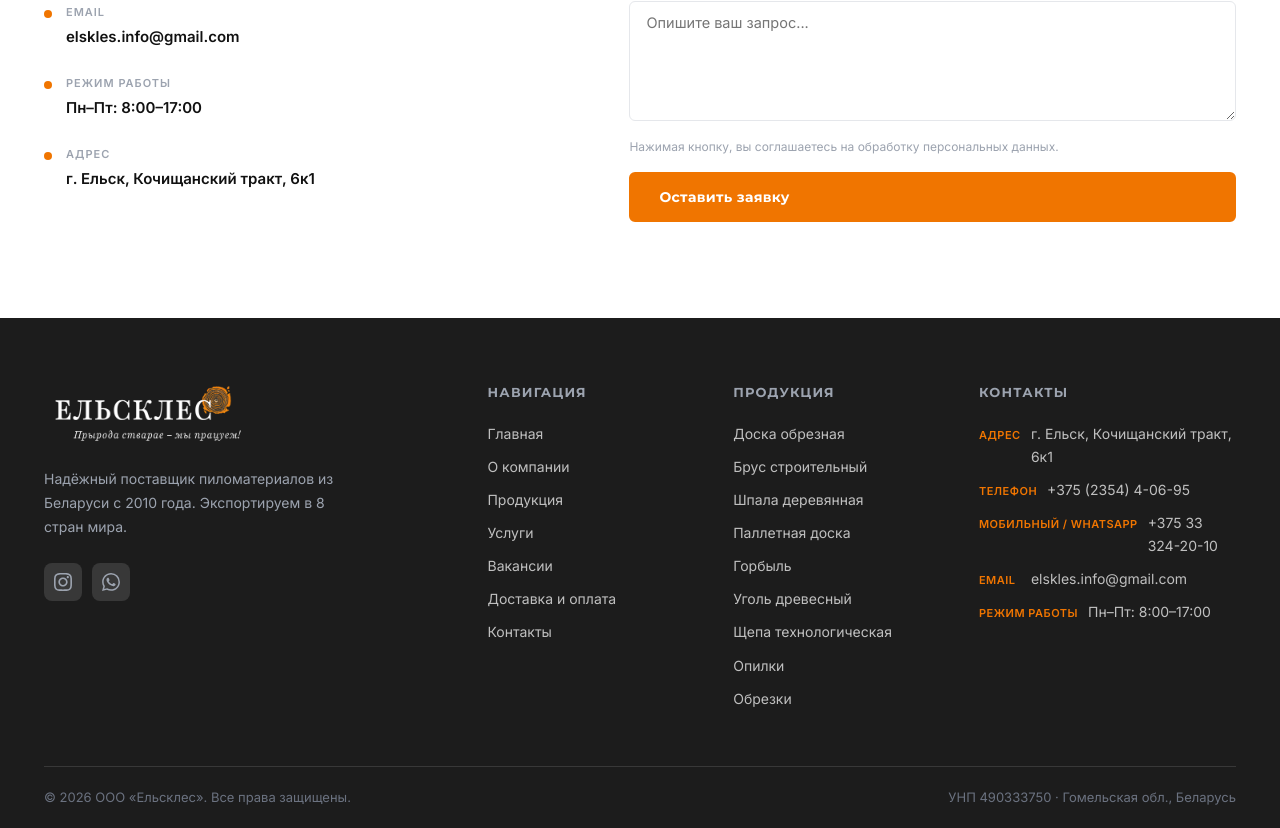
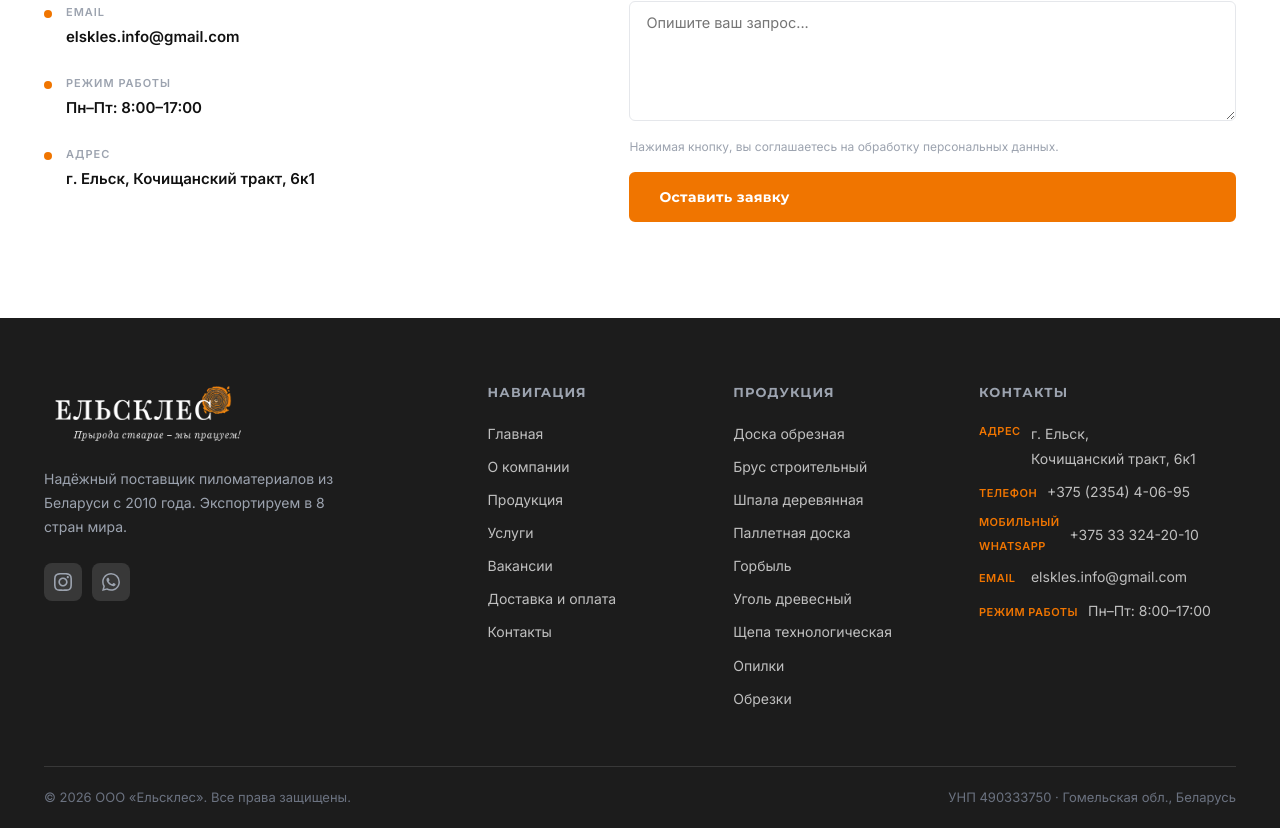
Before and after one commit to Arirx/diploma-project, a React (Create React App) app: page / in a window 1280 px wide. Shown: the part 4220-5048 px from the top of the page. Built offline with nearby package versions, Linux system fonts and the light colour scheme; the HTML template or start-up script is replaced by a standard one.

Commit message:
add upd style footer

```diff
--- a/src/components/Footer.js
+++ b/src/components/Footer.js
@@ -77,17 +77,27 @@ export default function Footer() {
           {/* Contacts */}
           <div>
             <div className="footer__col-title">{t('footer.contact')}</div>
-            <div className="footer__contact-item">
+            <div className="footer__contact-item footer__contact-item--top">
               <span className="footer__contact-label">{t('contacts.address')}</span>
-              <span>{t('footer.address')}</span>
+              <span className="footer__address">
+                <span>{t('footer.addressCity')}</span>
+                <span>{t('footer.addressStreet')}</span>
+              </span>
             </div>
             <div className="footer__contact-item">
               <span className="footer__contact-label">{t('contacts.phone')}</span>
               <a href="tel:+375235440695">+375 (2354) 4-06-95</a>
             </div>
-            <div className="footer__contact-item">
-              <span className="footer__contact-label">{t('contacts.mobile')}</span>
-              <a href="tel:+375333242010">+375 33 324-20-10</a>
+            <div className="footer__contact-item footer__contact-item--wa">
+              <div className="footer__wa-labels">
+                <span className="footer__contact-label">{t('contacts.mobileLabel')}</span>
+                <span className="footer__contact-label footer__contact-label--wa">
+                  WhatsApp
+                </span>
+              </div>
+              <a href="https://wa.me/375333242010" target="_blank" rel="noopener noreferrer">
+                +375 33 324-20-10
+              </a>
             </div>
             <div className="footer__contact-item">
               <span className="footer__contact-label">Email</span>
--- a/src/i18n/by.js
+++ b/src/i18n/by.js
@@ -49,8 +49,10 @@ const by = {
     prod:    'Прадукцыя',
     contact: 'Кантакты',
     rights:  'Усе правы абаронены.',
-    hours:   'Пн–Пт: 8:00–17:00',
-    address: 'г. Ельск, Качышчанскі тракт, 6к1',
+    hours:         'Пн–Пт: 8:00–17:00',
+    address:       'г. Ельск, Качышчанскі тракт, 6к1',
+    addressCity:   'г. Ельск,',
+    addressStreet: 'Качышчанскі тракт, 6к1',
   },
   home: {
     heroTag:   'Беларусь · Экспарт у 8 краін',
@@ -216,6 +218,7 @@ const by = {
     phoneDir:    'дырэктар, нам. дырэктара',
     phoneAcc:    'бухгалтэрыя',
     mobile:      'Мабільны / WhatsApp',
+    mobileLabel: 'Мабільны',
     workHours:   'Рэжым работы',
     workHoursVal:'Пн–Пт: 8:00–17:00 / Сб, Нд: выхадны',
     details:     'Рэквізіты',
--- a/src/i18n/en.js
+++ b/src/i18n/en.js
@@ -49,8 +49,10 @@ const en = {
     prod:    'Products',
     contact: 'Contacts',
     rights:  'All rights reserved.',
-    hours:   'Mon–Fri: 8:00–17:00',
-    address: 'Elsk, Kochishchansky tract 6k1',
+    hours:         'Mon–Fri: 8:00–17:00',
+    address:       'Elsk, Kochishchansky tract 6k1',
+    addressCity:   'Elsk,',
+    addressStreet: 'Kochishchansky tract 6k1',
   },
   home: {
     heroTag:   'Belarus · Export to 8 countries',
@@ -216,6 +218,7 @@ const en = {
     phoneDir:    'Director, Deputy Director',
     phoneAcc:    'Accounting',
     mobile:      'Mobile / WhatsApp',
+    mobileLabel: 'Mobile',
     workHours:   'Working hours',
     workHoursVal:'Mon–Fri: 8:00–17:00 / Sat, Sun: closed',
     details:     'Company details',
--- a/src/i18n/ru.js
+++ b/src/i18n/ru.js
@@ -49,8 +49,10 @@ const ru = {
     prod:    'Продукция',
     contact: 'Контакты',
     rights:  'Все права защищены.',
-    hours:   'Пн–Пт: 8:00–17:00',
-    address: 'г. Ельск, Кочищанский тракт, 6к1',
+    hours:         'Пн–Пт: 8:00–17:00',
+    address:       'г. Ельск, Кочищанский тракт, 6к1',
+    addressCity:   'г. Ельск,',
+    addressStreet: 'Кочищанский тракт, 6к1',
   },
   home: {
     heroTag:   'Беларусь · Экспорт в 8 стран',
@@ -216,6 +218,7 @@ const ru = {
     phoneDir:    'директор, зам. директора',
     phoneAcc:    'бухгалтерия',
     mobile:      'Мобильный / WhatsApp',
+    mobileLabel: 'Мобильный',
     workHours:   'Режим работы',
     workHoursVal:'Пн–Пт: 8:00–17:00 / Сб, Вс: выходной',
     details:     'Реквизиты',
--- a/src/index.css
+++ b/src/index.css
@@ -422,13 +422,18 @@ ul, ol { list-style: none; }
   display: flex; align-items: baseline; gap: 10px;
   margin-bottom: 10px; font-size: 14px; color: rgba(255,255,255,0.72);
 }
+.footer__contact-item--top { align-items: flex-start; }
 .footer__contact-item a { color: rgba(255,255,255,0.72); transition: var(--transition); }
 .footer__contact-item a:hover { color: var(--clr-orange); }
+.footer__address { display: flex; flex-direction: column; gap: 2px; }
+.footer__contact-item--wa { align-items: center; }
+.footer__wa-labels { display: flex; flex-direction: column; gap: 6px; }
 .footer__contact-label {
   font-size: 11px; font-weight: 700; color: var(--clr-orange);
   text-transform: uppercase; letter-spacing: 0.5px;
   flex-shrink: 0; min-width: 42px;
 }
+.footer__contact-label--wa { display: flex; align-items: center; gap: 4px; }
 
 .footer__bottom {
   margin-top: 56px; padding: 20px 0;
```
